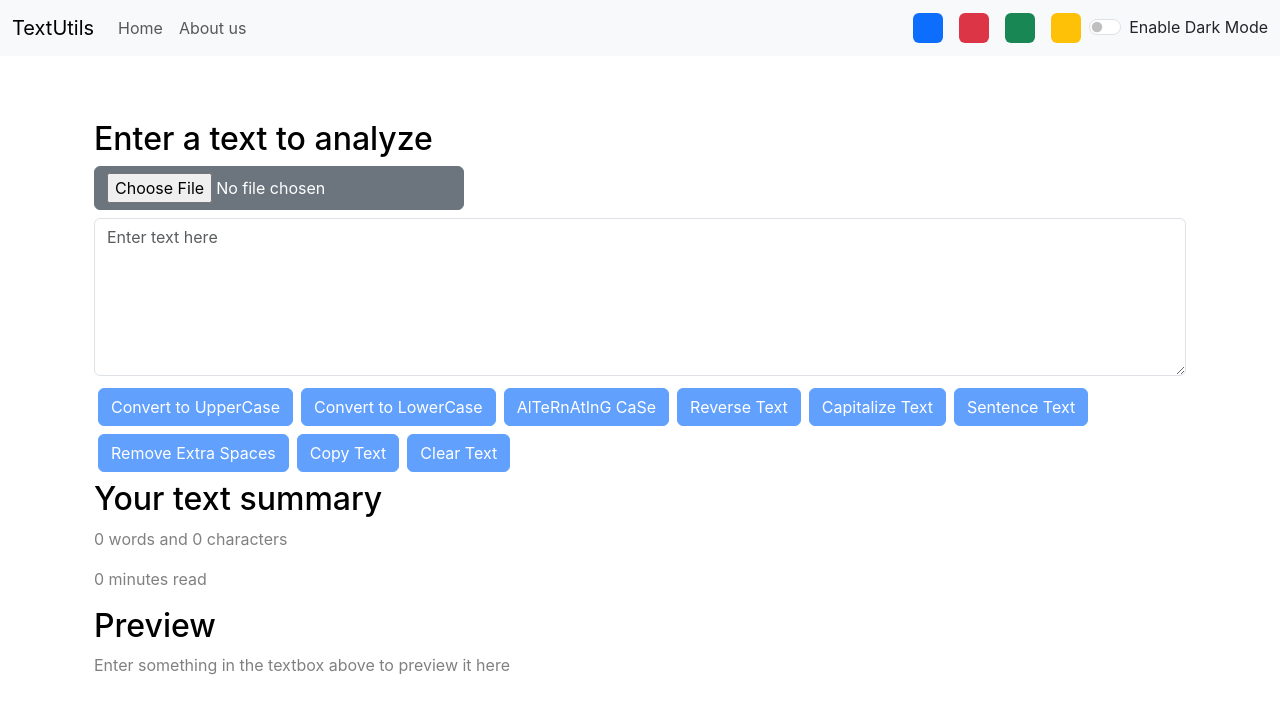
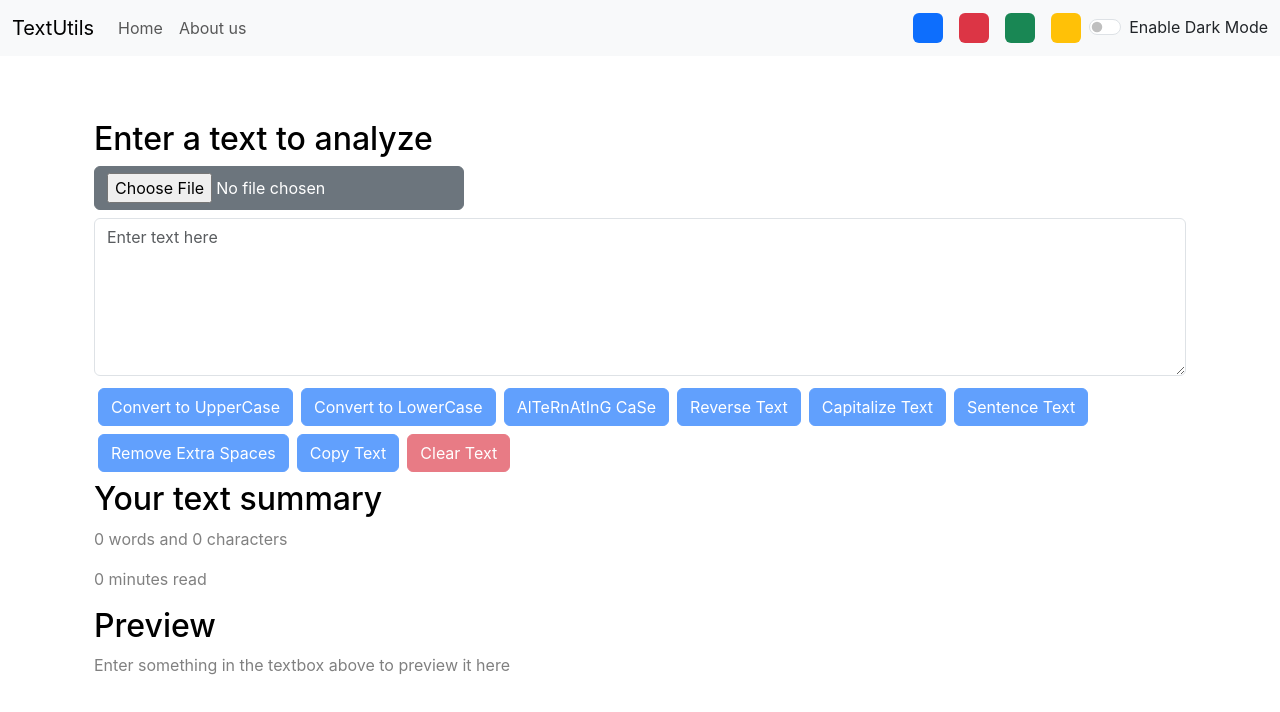
Before and after one commit to ayushsharma777/textutils, a React (Create React App) app: page / in a window 1280 px wide. Shown: the top 712 px of the page. Built offline with nearby package versions, Linux system fonts and the light colour scheme.

Commit message:
form style updated

```diff
--- a/src/components/TextForm.js
+++ b/src/components/TextForm.js
@@ -187,7 +187,7 @@ export default function TextForm(props) {
         </button>
         <button
           disabled={text.length === 0}
-          className="btn btn-primary my-1 mx-1"
+          className="btn btn-danger my-1 mx-1"
           onClick={clearText}
         >
           Clear Text
```
